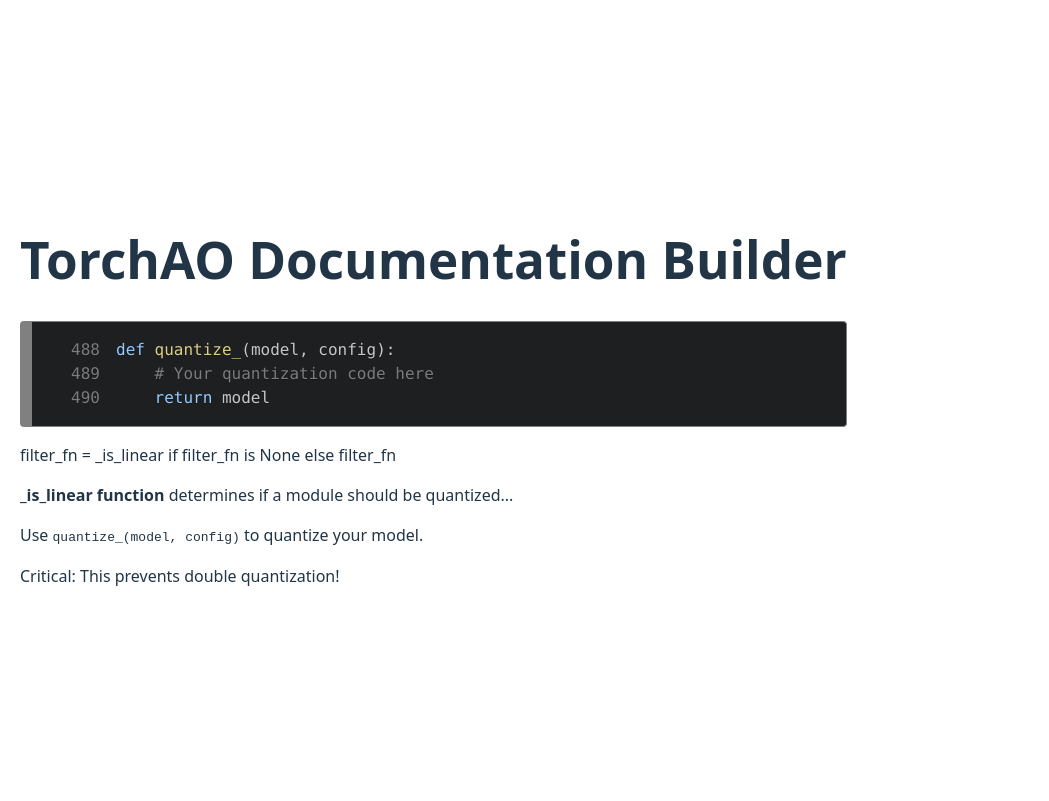
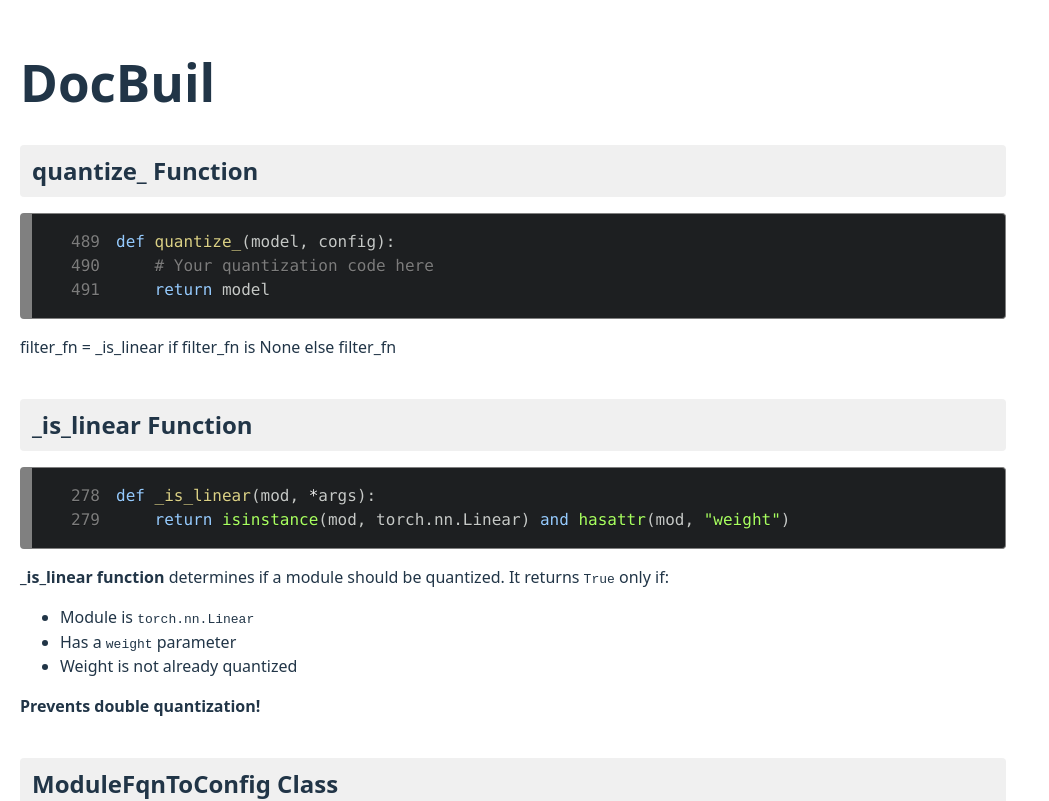
Before and after one commit to ram-shaarang/docbuild, a React (Vite) app: page / in a window 1280 px wide. Shown: the top 801 px of the page, without its empty margins (0-1049 px from the left). Built offline with nearby package versions, Linux system fonts and the light colour scheme.

Commit message:
DocumentationSection Added

```diff
--- a/src/App.tsx
+++ b/src/App.tsx
@@ -3,36 +3,61 @@
 import Content from './components/Content';
 import Explanation from './components/Explanation';
 import CriticalNote from './components/CriticalNote';
+import DocumentationSection from './components/DocumentationSection';
 
 function App() {
-  const sampleCode = `def quantize_(model, config):
+  const quantizeCode = `def quantize_(model, config):
     # Your quantization code here
     return model`;
 
+  const isLinearCode = `def _is_linear(mod, *args):
+    return isinstance(mod, torch.nn.Linear) and hasattr(mod, "weight")`;
+
   return (
     <div className="app" style={{ padding: '20px' }}>
-      <h1>TorchAO Documentation Builder</h1>
+      <h1>DocBuil</h1>
 
+      <DocumentationSection title="quantize_ Function">
         <CodeBox
-        code={sampleCode}
-        githubUrl="https://github.com/pytorch/ao/blob/main/torchao/quantization/quant_api.py#L488"
+          code={quantizeCode}
+          githubUrl="https://github.com/pytorch/ao/blob/main/torchao/quantization/quant_api.py#L489"
         />
-
         <Content>
           <p>filter_fn = _is_linear if filter_fn is None else filter_fn</p>
         </Content>
+      </DocumentationSection>
 
+      <DocumentationSection title="_is_linear Function">
+        <CodeBox
+          code={isLinearCode}
+          githubUrl="https://github.com/pytorch/ao/blob/main/torchao/quantization/quant_api.py#L278"
+        />
         <Explanation>
-        <p><strong>_is_linear function</strong> determines if a module should be quantized...</p>
+          <p><strong>_is_linear function</strong> determines if a module should be quantized. It returns <code>True</code> only if:</p>
+          <ul>
+            <li>Module is <code>torch.nn.Linear</code></li>
+            <li>Has a <code>weight</code> parameter</li>
+            <li>Weight is not already quantized</li>
+          </ul>
+          <p><strong>Prevents double quantization!</strong></p>
         </Explanation>
+      </DocumentationSection>
 
+      <DocumentationSection title="ModuleFqnToConfig Class">
+        <CodeBox
+          code={`@dataclass\nclass ModuleFqnToConfig(AOBaseConfig):\n    module_fqn_to_config: Dict[str, Optional[AOBaseConfig]] = field(default_factory=dict)`}
+          githubUrl="https://github.com/pytorch/ao/blob/main/torchao/quantization/quant_api.py#L2385"
+        />
+        <Explanation>
+          <p>This class allows granular control over quantization settings per module.</p>
+        </Explanation>
         <Content>
           <p>Use <CodeSnippet code="quantize_(model, config)" /> to quantize your model.</p>
         </Content>
-
         <CriticalNote>
-        <p>Critical: This prevents double quantization!</p>
+          <p>Critical: Mutable default arguments in Python can cause subtle bugs!</p>
         </CriticalNote>
+      </DocumentationSection>
     </div>
   );
 }
--- /dev/null
+++ b/src/components/DocumentationSection.tsx
@@ -0,0 +1,32 @@
+
+import React from 'react';
+
+interface DocumentationSectionProps {
+  title: string;
+  children: React.ReactNode;
+}
+
+const DocumentationSection: React.FC<DocumentationSectionProps> = ({
+  title,
+  children
+}) => {
+  return (
+    <div className="documentation-section" style={{ marginBottom: '40px' }}>
+      <h2 style={{
+        fontSize: '1.5em',
+        fontWeight: 'bold',
+        marginBottom: '16px',
+        padding: '8px 12px',
+        backgroundColor: '#f0f0f0',
+        borderRadius: '4px'
+      }}>
+        {title}
+      </h2>
+      <div className="section-content">
+        {children}
+      </div>
+    </div>
+  );
+};
+
+export default DocumentationSection;
```
Lines whose indentation alone changed are shown as unchanged.
